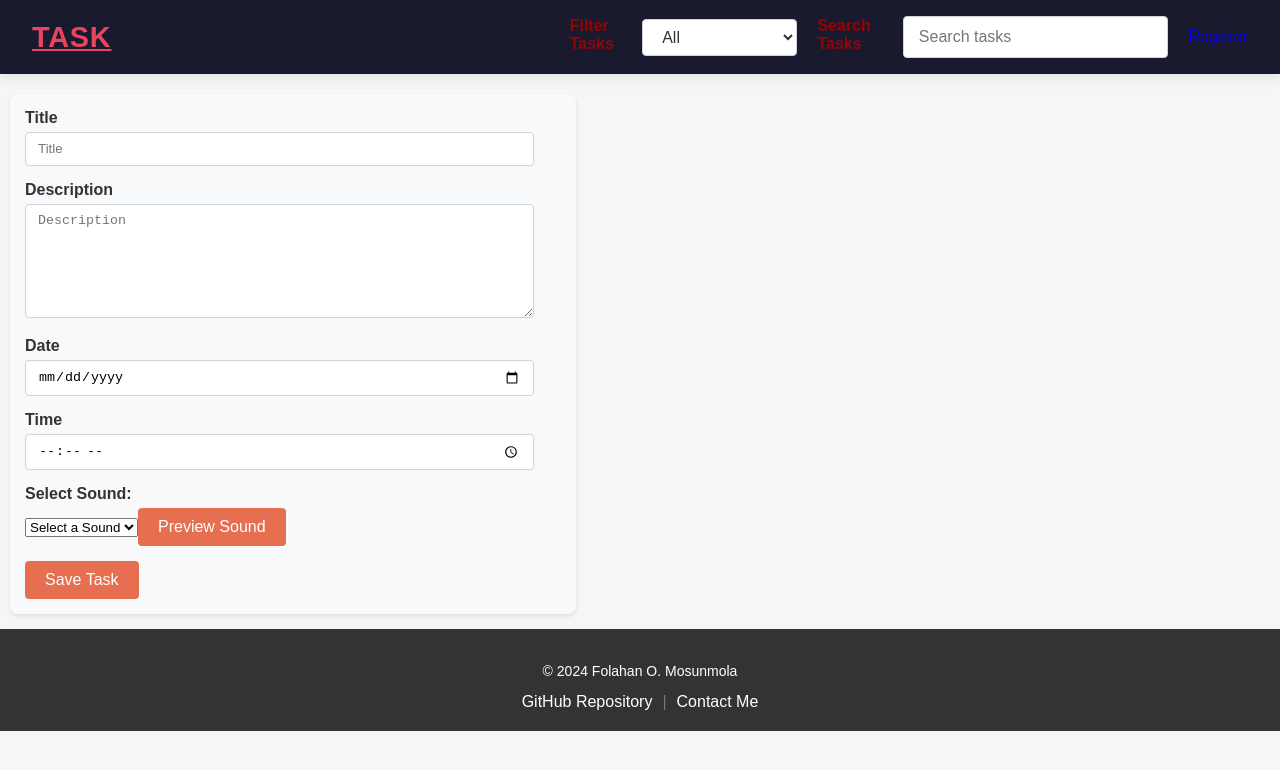
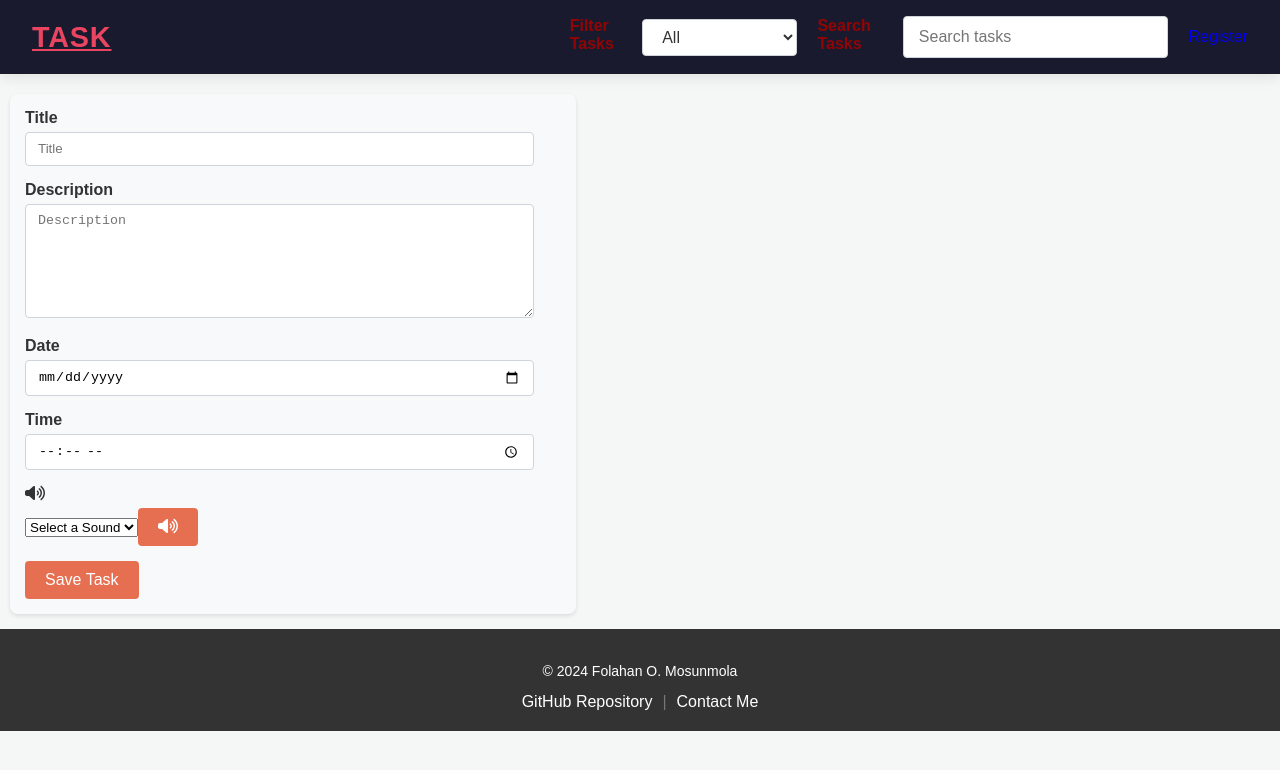
Before and after one commit to Seunfola/task-dashboard, a Next.js app: page / in a window 1280 px wide. Shown: the top 770 px of the page. Built offline with nearby package versions, Linux system fonts and the light colour scheme.

Commit message:
Update index.js

```diff
--- a/components/TaskForm/index.js
+++ b/components/TaskForm/index.js
@@ -1,4 +1,6 @@
 import React, { useState, useEffect } from 'react';
+import { FontAwesomeIcon } from '@fortawesome/react-fontawesome';
+import { faVolumeUp } from '@fortawesome/free-solid-svg-icons';
 
 const TaskForm = ({ onSave, initialData }) => {
     const [task, setTask] = useState({
@@ -51,7 +53,7 @@ const TaskForm = ({ onSave, initialData }) => {
 
     const previewSound = () => {
         if (selectedSound) {
-            const soundUrl = `/sound/${selectedSound}`;
+            const soundUrl = `/public/sound/${selectedSound}`;
             const newAudio = new Audio(soundUrl);
             setAudio(newAudio);
         }
@@ -109,7 +111,7 @@ const TaskForm = ({ onSave, initialData }) => {
                 />
             </div>
             <div className="form-group">
-                <label className="form-label">Select Sound:</label>
+                <label className="form-label"><FontAwesomeIcon icon={faVolumeUp} /></label>
                 <select value={selectedSound} onChange={handleSoundChange}>
                     <option value="sound">Select a Sound</option>
                     <option value="/public/sound/sound1.mp3">Sound 1</option>
@@ -117,7 +119,7 @@ const TaskForm = ({ onSave, initialData }) => {
                     <option value="/public/sound/sound2.mp3">Sound 2</option>
 
                 </select>
-                <button onClick={previewSound}>Preview Sound</button>
+                <button onClick={previewSound}><FontAwesomeIcon icon={faVolumeUp} /></button>
             </div>
             <button type="submit">Save Task</button>
         </form>
```
